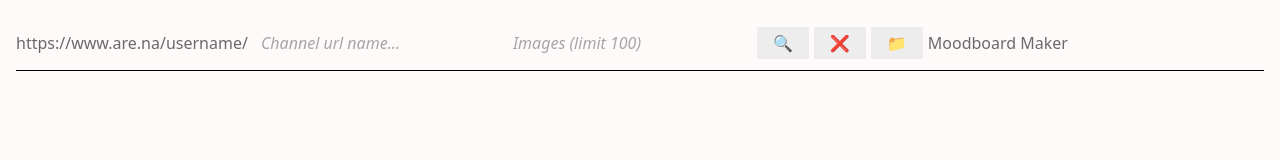
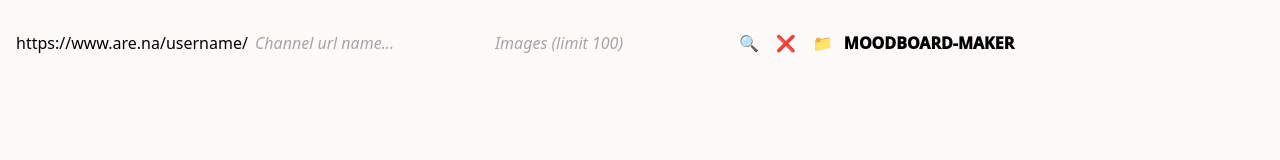
Before and after one commit to taylor-wagstaff/Moodboard, a plain HTML site: page index.html in a window 1280 px wide. Drawn offline with nearby package versions, Linux system fonts and the light colour scheme.

Commit message:
styling:

```diff
--- a/index.html
+++ b/index.html
@@ -31,7 +31,7 @@
           <button type="submit" id="searchButton">🔍</button>
           <button type="button" id="clear" class="clear-results">❌</button>
           <button id="capture-button">📁</button>
-          <p id="titleHeader">Moodboard Maker</p>
+          <p id="titleHeader">MOODBOARD-MAKER</p>
         </form>
       </div>
       <div class="results-container"></div>
--- a/main.js
+++ b/main.js
@@ -33,7 +33,6 @@ document.addEventListener('DOMContentLoaded', () => {
     .addEventListener('click', function () {
       const container = document.querySelector('.results-container')
 
-      // Ensure images are fully loaded
       const images = container.getElementsByTagName('img')
       const totalImages = images.length
       let imagesLoaded = 0
@@ -90,7 +89,6 @@ document.addEventListener('DOMContentLoaded', () => {
 
           imgElement.style.position = 'relative' // Keep images in the flow initially
 
-          // Add the hover effect directly in JavaScript
           imgElement.addEventListener('mouseenter', () => {
             imgElement.style.opacity = '0.5'
             imgElement.style.transition = 'opacity 0.25s ease-in-out'
@@ -110,7 +108,6 @@ document.addEventListener('DOMContentLoaded', () => {
               draggedImage.style.position = 'absolute'
               draggedImage.style.zIndex = 1000
               draggedImage.style.cursor = 'move'
-              // Unlock dimensions when drag ends
 
               document.addEventListener('mousemove', followMouse)
             } else {
@@ -138,6 +135,7 @@ document.addEventListener('DOMContentLoaded', () => {
     }
   }
 
+  // save the moodboard to png
   function captureScreenshot(container) {
     html2canvas(container, {
       logging: true,
--- a/style.css
+++ b/style.css
@@ -6,7 +6,7 @@
     'Apple Color Emoji', 'Segoe UI Emoji', 'Segoe UI Symbol';
   --font-two: Arial, Helvetica, sans-serif;
   --font-weight: 400;
-  --color: #696969;
+  --color: black;
   --border: 0.5px solid black;
   --border-blue: 0.5px solid blue;
   --grid-gutter: 10px; /* Adjust gutter size */
@@ -14,6 +14,7 @@
 
 html {
   font-size: 16px;
+  font-family: Georgia, 'Times New Roman', Times, serif;
 }
 
 body {
@@ -26,21 +27,23 @@ body {
   padding: 0;
 }
 
+/* grid */
+
 .grid-container {
   display: grid;
-  grid-template-columns: repeat(8, 1fr); /* 8 columns grid */
-  grid-template-rows: 0.2fr auto; /* Auto height for first row, rest for second */
+  grid-template-columns: repeat(8, 1fr);
+  grid-template-rows: 0.01fr auto;
 
-  gap: var(--grid-gutter); /* Gutter between grid items */
+  gap: var(--grid-gutter);
   height: 100vh;
   /* padding: var(--site-gutter); */
 }
 
 .form-container {
-  grid-area: 'form';
   grid-column: span 8;
   padding: 1rem;
   height: 100%;
+
 }
 
 .results-container {
@@ -56,17 +59,6 @@ body {
   height: fit-content;
 }
 
-/* .results-container {
-  grid-column: span 8;
-  display: flex;
-  flex-wrap: wrap;
-  align-items: center;
-  align-content: center;
-  justify-content: center;
-  overflow: auto;
-  padding-top: 1rem;
-} */
-
 .results-container img {
   height: 150px;
   width: auto;
@@ -79,20 +71,23 @@ body {
   transition: opacity 0.25s ease-in-out;
 }
 
+/* form elements */
+
+#titleHeader {
+  font-weight: 1000;
+
+  color: black;
+}
+
 form {
   display: flex;
   flex-direction: row;
   align-items: baseline;
   gap: 5px;
   color: var(--color);
-  border-bottom: var(--border);
-}
 
-input,
-button {
-  background: none;
-  line-height: normal;
-  box-sizing: border-box;
+  /* border-bottom: var(--border); */
+  /* box-shadow: rgba(149, 157, 165, 0.2) 0px 8px 24px; */
 }
 
 input[type='text'],
@@ -100,9 +95,21 @@ input[type='number'],
 button {
   font-family: var(--font);
   font-size: var(--size-sm);
-  padding-block: 0px;
-  padding-inline: 0px;
-  line-height: 0;
+}
+input[type='text'],
+input[type='number'] {
+  background-color: snow;
+  border: 0;
+}
+
+input[type='text']:hover,
+input[type='number']:hover {
+  background-color: #ededed;
+}
+
+input[type='text']:focus,
+input[type='number']:focus {
+  outline: 2px solid deepskyblue;
 }
 
 #searchButton,
@@ -110,42 +117,26 @@ button {
 #capture-button {
   color: var(--color);
   font-weight: var(--font-weight);
-  background-color: #ededed;
+  background-color: snow;
   border: 0;
   font-family: var(--font);
   font-size: var(--size-sm);
-  padding: 1rem;
 }
 
 #searchButton:hover,
 #clear:hover,
 #capture-button:hover {
-  background-color: black;
+  background-color: #cdcccc;
+  border-radius: 1rem;
+
   cursor: pointer;
   color: snow;
-}
-
-#search,
-#imageNumber {
-  border: 0;
-  padding: 0.5rem;
-  background-color: snow;
-}
-
-#search:hover,
-#imageNumber:hover {
-  background-color: #ededed;
 }
 
 input::placeholder {
   font-weight: 500;
   font-style: italic;
   color: rgb(165, 165, 165);
-}
-
-input[type='text']:focus,
-input[type='number']:focus {
-  outline: 2px solid springgreen;
 }
 
 input:-webkit-autofill,
@@ -157,7 +148,7 @@ textarea:-webkit-autofill:focus,
 select:-webkit-autofill,
 select:-webkit-autofill:hover,
 select:-webkit-autofill:focus {
-  border: 2px solid springgreen;
+  border: 0;
   -webkit-text-fill-color: var(--color);
   -webkit-box-shadow: 0 0 0px 1000px #ededed inset;
   transition: background-color 5000s ease-in-out 0s;
```
Also changed, not shown: 1 other file.
